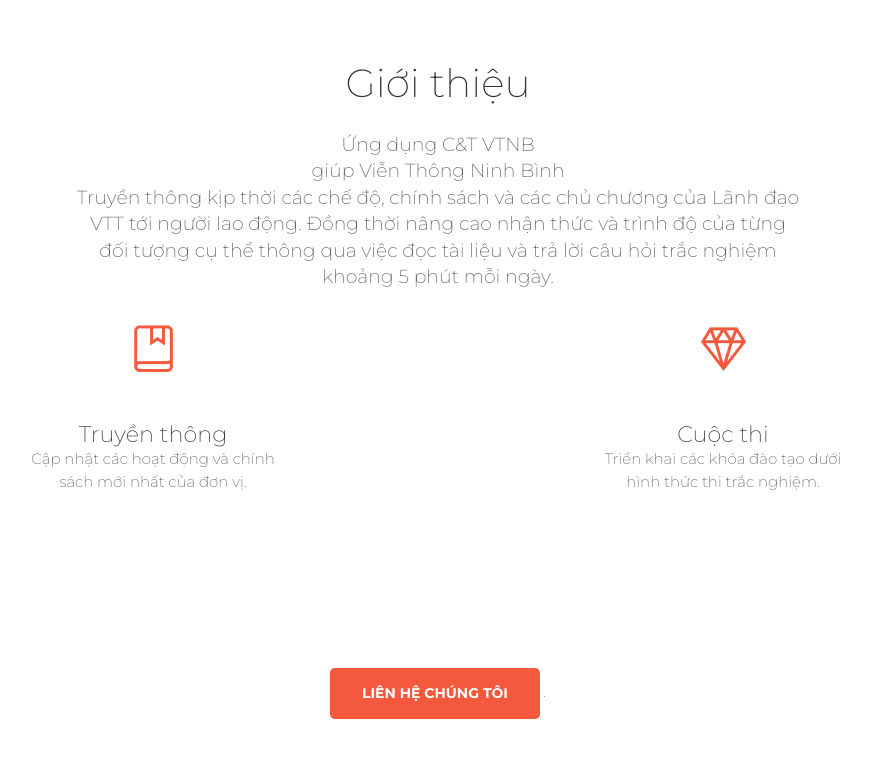
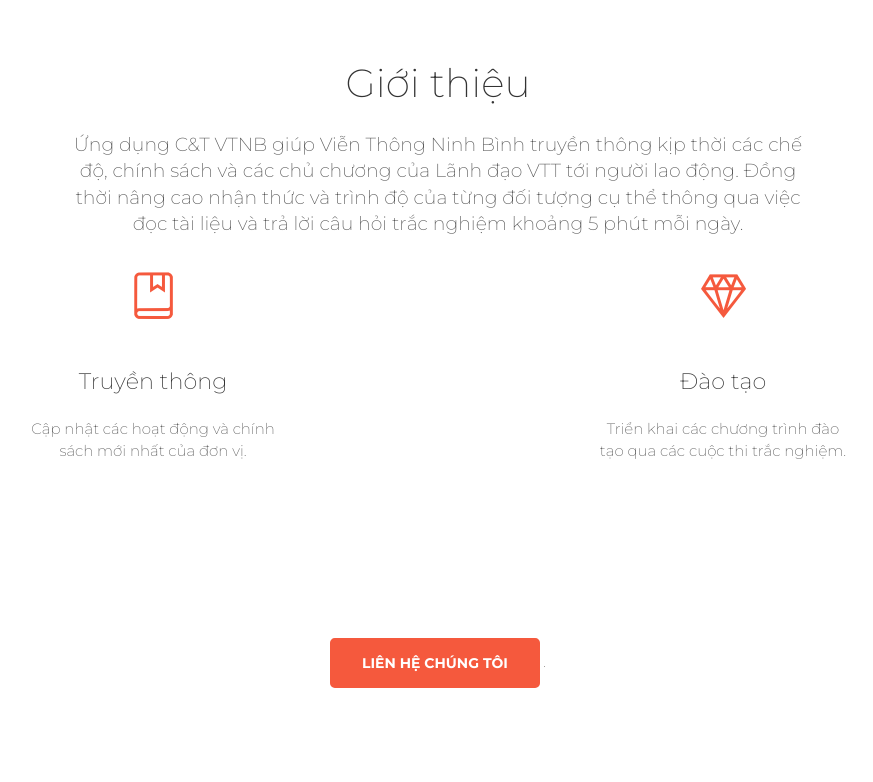
Before and after one commit to vtnb/vtnb.github.io, a plain HTML site: page index.html in a window 1280 px wide. Shown: the part 840-1622 px from the top of the page, without its empty margins (202-1075 px from the left). Drawn offline with nearby package versions, Linux system fonts and the light colour scheme; a script that the page names is missing.

Commit message:
update index

```diff
--- a/index.html
+++ b/index.html
@@ -169,9 +169,7 @@
                       Giới thiệu
                     </h2>
                     <h5 class="description">
-                      Ứng dụng C&T VTNB<br>giúp Viễn Thông Ninh Bình<br>
-                      Truyền thông kịp thời các chế độ, chính sách và các chủ chương của Lãnh đạo VTT tới người lao
-                      động. Đồng thời nâng cao nhận thức và trình độ của từng đối tượng cụ thể thông qua việc đọc tài
+                      Ứng dụng C&T VTNB giúp Viễn Thông Ninh Bình truyền thông kịp thời các chế độ, chính sách và các chủ chương của Lãnh đạo VTT tới người lao động. Đồng thời nâng cao nhận thức và trình độ của từng đối tượng cụ thể thông qua việc đọc tài
                       liệu và trả lời câu hỏi trắc nghiệm khoảng 5 phút mỗi ngày.<br>
                     </h5>
                   </div>
@@ -185,7 +183,7 @@
                           Truyền thông
                         </h4>
                         <p class="description">
-                          Cập nhật các hoạt động và chính sách mới nhất của đơn vị.
+                          <br>Cập nhật các hoạt động và chính sách mới nhất của đơn vị.
                         </p>
                       </div>
                     </div>
@@ -195,10 +193,10 @@
                       <div class="icon icon-danger"><i class="nc-icon nc-diamond"></i></div>
                       <div class="description">
                         <h4 class="info-title">
-                          Cuộc thi
+                          Đào tạo
                         </h4>
                         <p>
-                          Triển khai các khóa đào tạo dưới hình thức thi trắc nghiệm.
+                            <br>Triển khai các chương trình đào tạo qua các cuộc thi trắc nghiệm.
                         </p>
                       </div>
                     </div>
```
